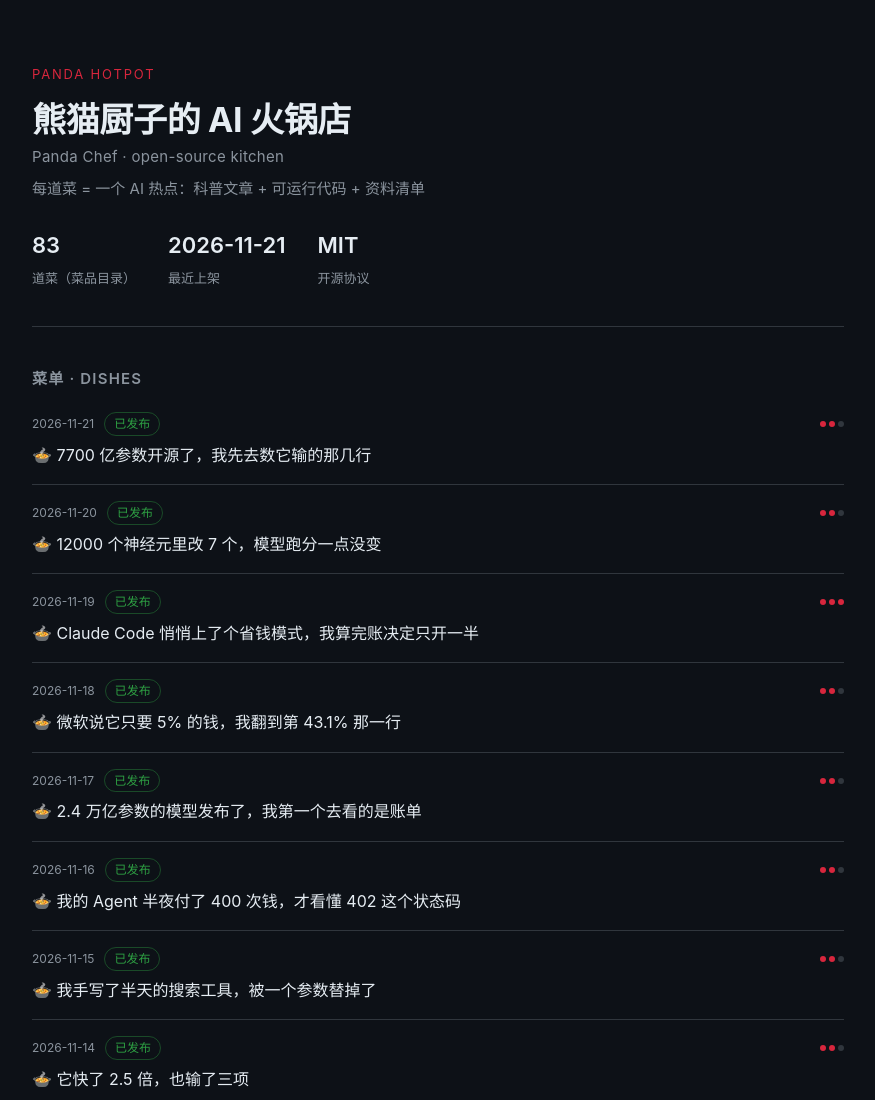
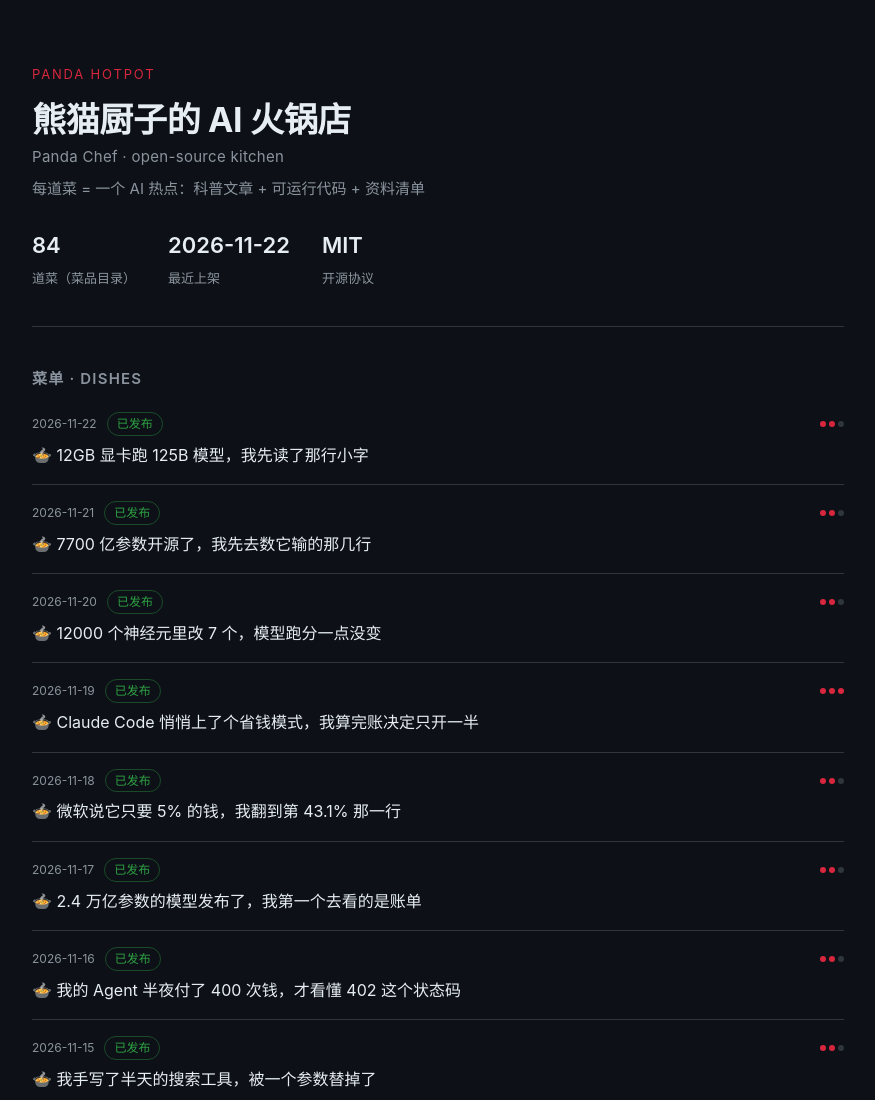
Before and after one commit to panda-chef/panda-hotpot, a plain HTML site: page docs/index.html in a window 1280 px wide. Shown: the top 1100 px of the page, without its empty margins (202-1077 px from the left). Drawn offline with Linux system fonts and the light colour scheme.

Commit message:
🍲 同步 2026-11-22 菜品

```diff
--- a/docs/index.html
+++ b/docs/index.html
@@ -58,14 +58,18 @@
       <h1>熊猫厨子的 AI 火锅店<small>Panda Chef · open-source kitchen</small></h1>
       <p class="tagline">每道菜 = 一个 AI 热点：科普文章 + 可运行代码 + 资料清单</p>
       <div class="stats">
-        <div class="stat"><b>83</b><span>道菜（菜品目录）</span></div>
-        <div class="stat"><b>2026-11-21</b><span>最近上架</span></div>
+        <div class="stat"><b>84</b><span>道菜（菜品目录）</span></div>
+        <div class="stat"><b>2026-11-22</b><span>最近上架</span></div>
         <div class="stat"><b>MIT</b><span>开源协议</span></div>
       </div>
     </header>
 
     <h2>菜单 · Dishes</h2>
     <ul class="dishes">
+      <li class="dish">
+        <div class="meta"><span class="date">2026-11-22</span><span class="badge ok">已发布</span><span class="heat" title="热度"><i class="on"></i><i class="on"></i><i class=""></i></span></div>
+        <a class="title" href="https://github.com/panda-chef/panda-hotpot/blob/main/dishes/2026-11-22-12GB-%E6%98%BE%E5%8D%A1%E8%B7%91-125B-%E6%A8%A1%E5%9E%8B%EF%BC%8C%E6%88%91%E5%85%88%E8%AF%BB%E4%BA%86%E9%82%A3%E8%A1%8C%E5%B0%8F/README.md">🍲 12GB 显卡跑 125B 模型，我先读了那行小字</a>
+      </li>
       <li class="dish">
         <div class="meta"><span class="date">2026-11-21</span><span class="badge ok">已发布</span><span class="heat" title="热度"><i class="on"></i><i class="on"></i><i class=""></i></span></div>
         <a class="title" href="https://github.com/panda-chef/panda-hotpot/blob/main/dishes/2026-11-21-7700-%E4%BA%BF%E5%8F%82%E6%95%B0%E5%BC%80%E6%BA%90%E4%BA%86%EF%BC%8C%E6%88%91%E5%85%88%E5%8E%BB%E6%95%B0%E5%AE%83%E8%BE%93%E7%9A%84%E9%82%A3%E5%87%A0%E8%A1%8C/README.md">🍲 7700 亿参数开源了，我先去数它输的那几行</a>
```
Also changed, not shown: 3 other files.
